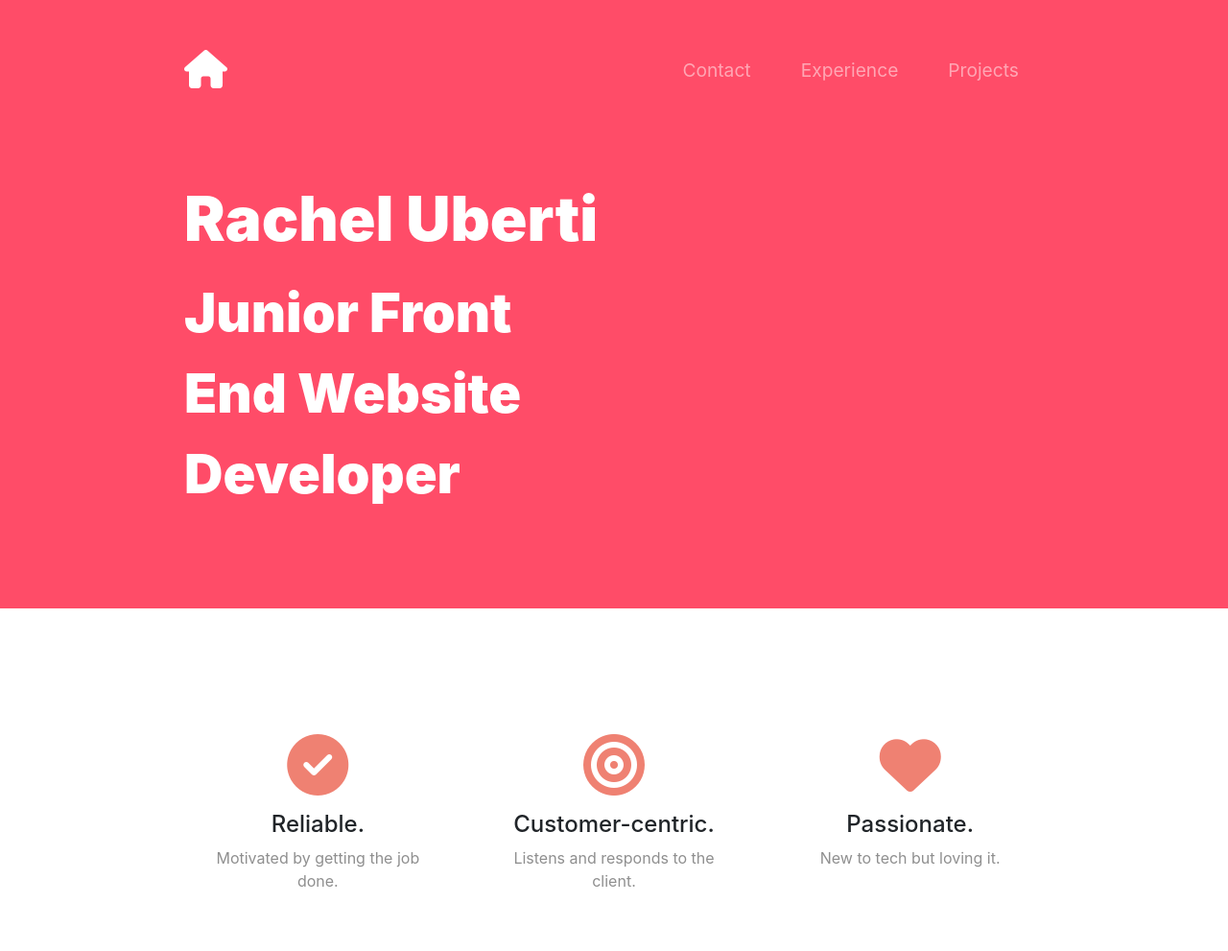
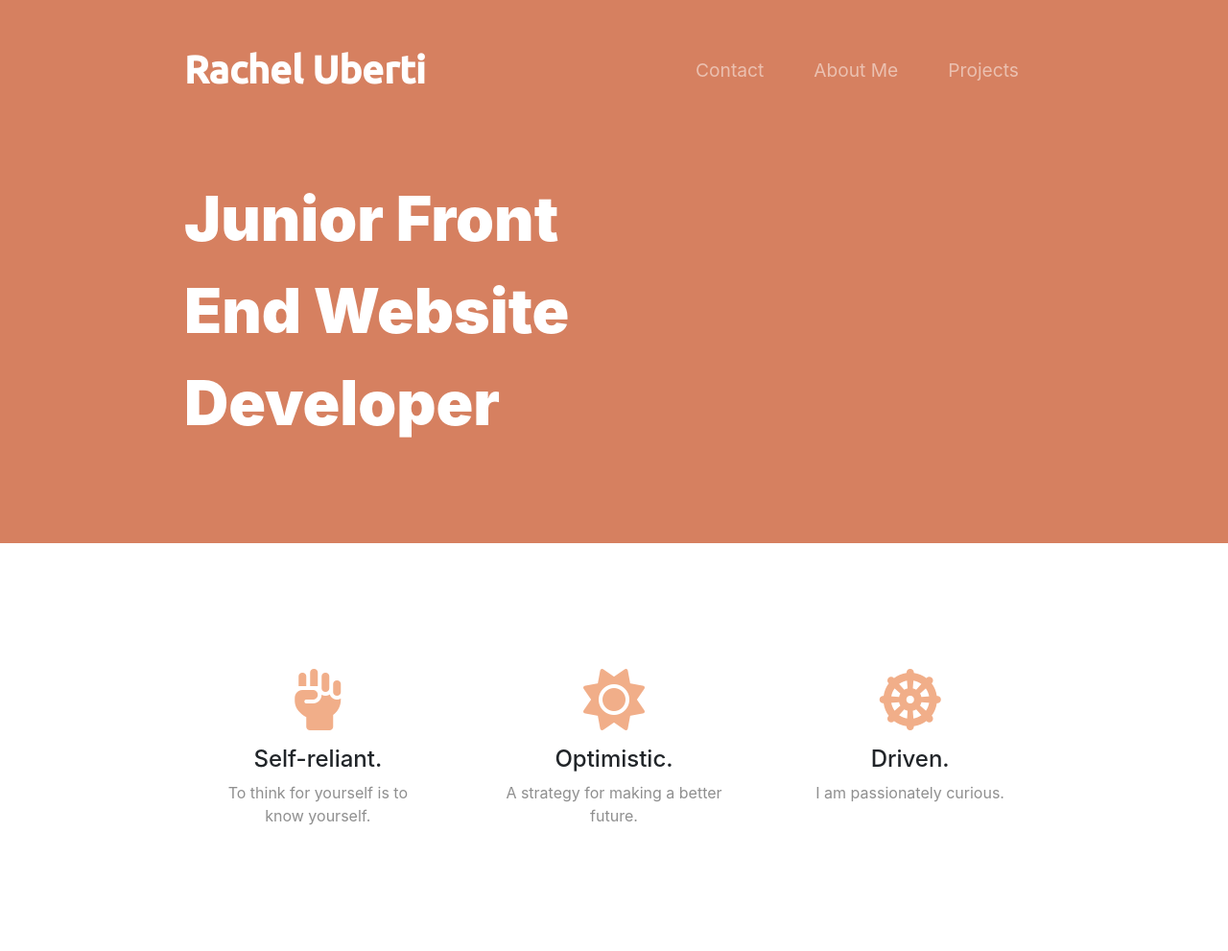
Before and after one commit to RachelUberti/myWebsite, a plain HTML site: page index.html in a window 1280 px wide. Shown: the top 991 px of the page at 96% size. Drawn offline with nearby package versions, Linux system fonts and the light colour scheme.

Commit message:
features icons and text

```diff
--- a/index.html
+++ b/index.html
@@ -33,7 +33,7 @@
 
       <!-- Nav Bar -->
       <nav class="navbar navbar-expand-lg navbar-dark">
-        <a class="navbar-brand" href=""><i class="fa fa-home"></i>
+        <a class="navbar-brand" href="">Rachel Uberti</i>
         </a>
         <button class="navbar-toggler" type="button" data-toggle="collapse" data-target="#navbarSupportedContent" aria-controls="navbarSupportedContent" aria-expanded="false" aria-label="Toggle navigation">
           <span class="navbar-toggler-icon"></span>
@@ -44,7 +44,7 @@
               <a class="nav-link" href="#footer">Contact</a>
             </li>
             <li class="nav-item">
-              <a class="nav-link" href="#pricing">Experience</a>
+              <a class="nav-link" href="#pricing">About Me</a>
             </li>
             <li class="nav-item">
               <a class="nav-link" href="#cta">Projects</a>
@@ -60,9 +60,7 @@
 
 
         <div class="col-lg-6">
-          <h1 class="big-heading">Rachel Uberti</h1>
-
-          <h2 class="section-heading">Junior Front End Website Developer</H2>
+          <h1 class="big-heading">Junior Front End Website Developer</h1>
         </div>
         <div class="col-lg-6">
 
@@ -79,19 +77,19 @@
     <div class="container-fluid">
       <div class="row">
         <div class="col-lg-4 feature-box">
-          <i class="fa fa-check-circle feature-icon fa-4x"></i>
-          <h3 class="feature-title">Reliable.</h3>
-          <p class="Features-text">Motivated by getting the job done.</p>
+          <i class="fas fa-fist-raised feature-icon fa-4x"></i>
+          <h3 class="feature-title">Self-reliant.</h3>
+          <p class="Features-text">To think for yourself is to know yourself.</p>
         </div>
         <div class="col-lg-4 feature-box">
-        <i class="fa fa-bullseye feature-icon fa-4x"></i>
-        <h3 class="feature-title">Customer-centric.</h3>
-        <p class="Features-text">Listens and responds to the client.</p>
+        <i class="fas fa-sun feature-icon fa-4x"></i>
+        <h3 class="feature-title">Optimistic.</h3>
+        <p class="Features-text">A strategy for making a better future.</p>
       </div>
       <div class="col-lg-4 feature-box">
-        <i class="fa fa-heart feature-icon fa-4x"></i>
-        <h3 class="feature-title">Passionate.</h3>
-        <p class="Features-text">New to tech but loving it.</p>
+        <i class="fas fa-dharmachakra feature-icon fa-4x"></i>
+        <h3 class="feature-title">Driven.</h3>
+        <p class="Features-text">I am passionately curious.</p>
       </div>
     </div>
     </div>
--- a/styles.css
+++ b/styles.css
@@ -1,8 +1,3 @@
-/* #fcf8e8
-#d4e2d4
-#ecb390
-#df7861 */
-
 /* https://www.youandigraphics.com/
 /* https://www.spinxdigital.com/blog/wp-content/uploads/2020/05/Locomotive-%E2%80%93-Swab-the-World-Website-Design.png
 
@@ -55,7 +50,7 @@ p {
 /* Sections */
 
 .coloured-section {
-  background-color: #ff4c68;
+  background-color: #d68060;
   color: #fff;
 }
 
@@ -98,7 +93,8 @@ p {
 /* Title section */
 
 #title {
-  background-color: #ff4c68;
+  /* background-color: #ff4c68; */
+  background-color: #d68060;
   color: #fff;
   text-align: left;
 }
@@ -126,7 +122,7 @@ p {
 }
 
 .feature-icon {
-  color: #ef8172;
+  color: #f1ae89;
   margin-bottom: 1rem;
 }
 
@@ -137,7 +133,7 @@ p {
 /*Testimonal section */
 
 #testimonials {
-  background-color: #ef8172;
+  background-color: #f1ae89;
 }
 
 .testimonial-text {
```
Also changed, not shown: CSS.JPG (added), HTML.JPG (added), JS.JPG (added), WP.JPG (added).
